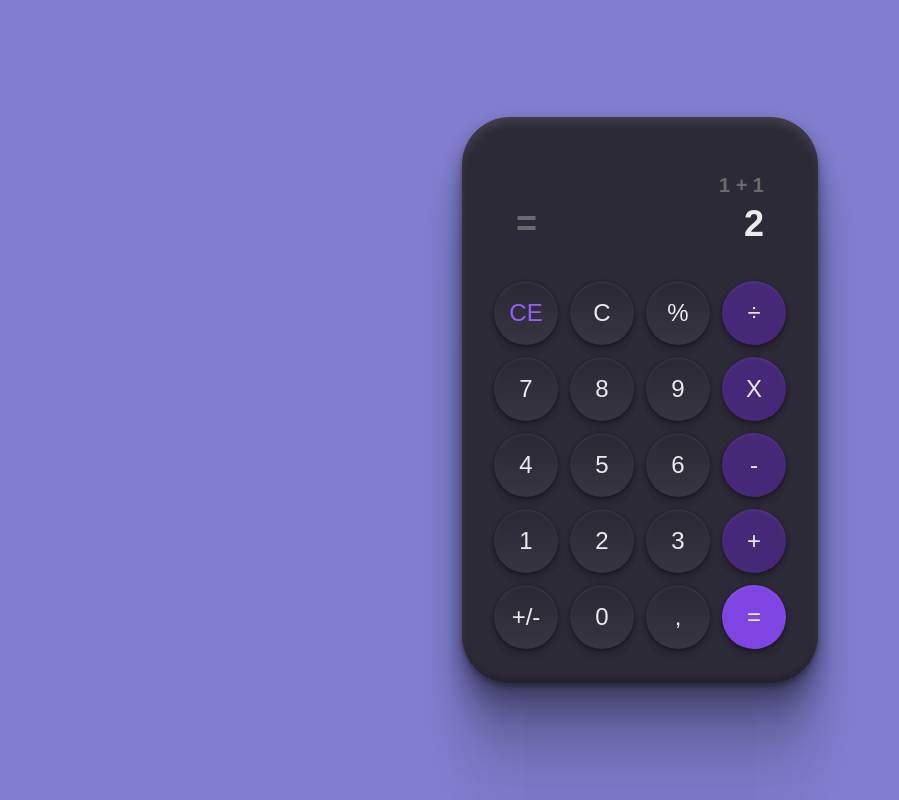
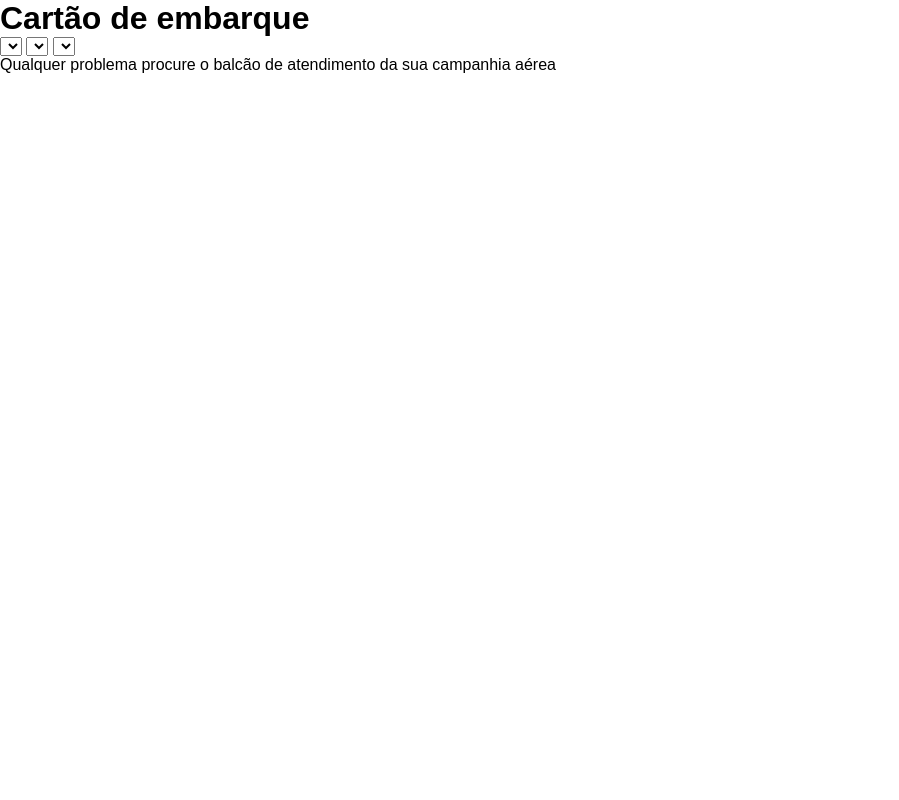
Before and after one commit to jamangueira7/bora-codar-06-cartao-embarque, a plain HTML site: page index.html in a window 1280 px wide. Shown: the whole page, without its empty margins (0-899 px from the left). Drawn offline with Linux system fonts and the light colour scheme.

Commit message:
add o html do cartão

```diff
--- a/index.html
+++ b/index.html
@@ -5,41 +5,77 @@
     <link rel="preconnect" href="https://fonts.gstatic.com" crossorigin>
     <link href="https://fonts.googleapis.com/css2?family=Roboto:wght@400;700&display=swap" rel="stylesheet">
     <meta charset="UTF-8">
-    <title>Bora Codar #01- Player de Música</title>
+    <title>Bora Codar #06 - Cartão de embarque</title>
     <link rel="stylesheet" type="text/css" href="style.css" media="screen" />
 </head>
 <body>
-    <div id="app">
-        <div id="painel">
-            <div id="bill">1 + 1</div>
-            <div id="result">
-                <div id="operations">=</div>
-                <div id="value">2</div>
-            </div>
-        </div>
-
-        <div id="keyboard">
-            <div class="keyboardNumber restartKey">CE</div>
-            <div class="keyboardNumber">C</div>
-            <div class="keyboardNumber">%</div>
-            <div class="keyboardNumber specialKeys">÷</div>
-            <div class="keyboardNumber">7</div>
-            <div class="keyboardNumber">8</div>
-            <div class="keyboardNumber">9</div>
-            <div class="keyboardNumber specialKeys">X</div>
-            <div class="keyboardNumber">4</div>
-            <div class="keyboardNumber">5</div>
-            <div class="keyboardNumber">6</div>
-            <div class="keyboardNumber specialKeys">-</div>
-            <div class="keyboardNumber">1</div>
-            <div class="keyboardNumber">2</div>
-            <div class="keyboardNumber">3</div>
-            <div class="keyboardNumber specialKeys">+</div>
-            <div class="keyboardNumber">+/-</div>
-            <div class="keyboardNumber">0</div>
-            <div class="keyboardNumber">,</div>
-            <div class="keyboardNumber resultKeys">=</div>
-        </div>
+    <div id="boarding-pass">
+        <h1>Cartão de embarque</h1>
+        <main id="ticket">
+            <select class="flight">
+                <div>
+                    <div class="number">
+                        <p>Voo</p>
+                        <strong>RS995</strong>
+                    </div>
+                    <div class="date">
+                        <p>Data</p>
+                        <strong>23/05/2023</strong>
+                    </div>
+                </div>
+                <div>
+                    <div class="departure">
+                        <p>São Paulo, Brasil</p>
+                        <strong>GRU</strong>
+                        <time>17:00</time>
+                    </div>
+                    <div class="airplane">
+                        <img src="">
+                    </div>
+                    <div class="arrival">
+                        <p>São Francisco, EUA</p>
+                        <strong>SFO</strong>
+                        <time>4:48 <sup>+1</sup></time>
+                    </div>
+                </div>
+            </select>
+            <select class="middle">
+                <div class="name">
+                    <p>Passageiro</p>
+                    <strong>João Mangueira</strong>
+                </div>
+                <div class="seat">
+                    <p>Assento</p>
+                    <strong>28A</strong>
+                </div>
+            </select>
+            <select class="bottom">
+                <div class="container">
+                    <div class="boarding-info">
+                        <dl>
+                            <dt>
+                                <p>Embarque</p>
+                                <time>16:15</time>
+                            </dt>
+                            <dt>
+                                <p>Terminal</p>
+                                <strong>2</strong>
+                            </dt>
+                            <dt>
+                                <p>Portão</p>
+                                <strong>15</strong>
+                            </dt>
+                        </dl>
+                    </div>
+                    <div class="qrcode">
+                        <img src="">
+                        <p>Grupo de embarque: 3</p>
+                    </div>
+                </div>
+                <p><strong>Atenção:</strong> o portão fecha as 16:45</p>
+            </select>
+        </main>
+        <footer>Qualquer problema procure o balcão de atendimento da sua campanhia aérea</footer>
     </div>
 </body>
 </html>
--- a/style.css
+++ b/style.css
@@ -6,99 +6,14 @@
     -moz-osx-font-smoothing: grayscale;
 }
 
-body {
-    background-color: #807ECE;
-    display: flex;
-    align-items: center;
-    justify-content: center;
-    height: 100vh;
+:root {
+    font-size: 62.5%;
 }
 
-:root {
-    font-size: 62.5%;
+body {
+    font-size: 1.6rem;
 }
 
 body * {
     font-family: 'Rubik', sans-serif;
 }
-
-#app {
-    background-color: #2D2A37;
-    width: 35.6rem;
-    height: 56.6rem;
-    border-radius: 4.8rem;
-
-    box-shadow: 0px 4px 4px rgba(0, 0, 0, 0.25), 0px 188px 52px rgba(0, 0, 0, 0.01), 0px 120px 48px rgba(0, 0, 0, 0.04), 0px 68px 41px rgba(0, 0, 0, 0.15), 0px 30px 30px rgba(0, 0, 0, 0.26), 0px 8px 17px rgba(0, 0, 0, 0.29), inset 0px 6px 8px rgba(255, 255, 255, 0.1), inset 0px -4px 5px rgba(0, 0, 0, 0.22);
-}
-
-#painel {
-    margin: 5.4rem 5.4rem 2.6rem 5.4rem;
-    font-style: normal;
-    font-weight: bold;
-}
-#bill {
-    width: 24.8rem;
-    height: 2.8rem;
-    color: #6B6B6B;
-    display: flex;
-    font-size: 2.0rem;
-    align-items: center;
-    justify-content: right;
-
-}
-
-#result {
-    width: 24.8rem;
-    height: 5rem;
-    display: flex;
-    justify-content: space-between;
-    align-items: center;
-    font-size: 3.6rem;
-}
-
-#operations {
-    color: #6B6B6B;
-}
-
-#value {
-    color: #EBEBEB;
-}
-
-
-
-#keyboard {
-    display: grid;
-    grid-template-columns: 1fr 1fr 1fr 1fr;
-    align-items: center;
-    gap: 1.2rem;
-    margin: 3.2rem;
-}
-
-.keyboardNumber {
-    border-radius: 50%;
-    width: 6.4rem;
-    height: 6.4rem;
-    background: linear-gradient(180deg, rgba(0, 0, 0, 0.05) 0%, rgba(255, 255, 255, 0.05) 100%), #2D2A37;
-    box-shadow: 0px 11px 7px rgba(0, 0, 0, 0.01), 0px 7px 7px rgba(0, 0, 0, 0.04), 0px 4px 6px rgba(0, 0, 0, 0.1), 0px 2px 4px rgba(0, 0, 0, 0.26), 0px 0px 2px rgba(0, 0, 0, 0.29), inset 0px 2px 3px rgba(255, 255, 255, 0.06);
-
-    font-style: normal;
-    font-size: 2.4rem;
-    line-height: 2.8rem;
-    display: flex;
-    align-items: center;
-    justify-content: center;
-    text-align: center;
-    color: #EBEBEB;
-}
-
-.specialKeys {
-    background: #462878;
-}
-
-.resultKeys {
-    background: #7F45E2;
-}
-
-.restartKey {
-    color: #975DFA;
-}
```
